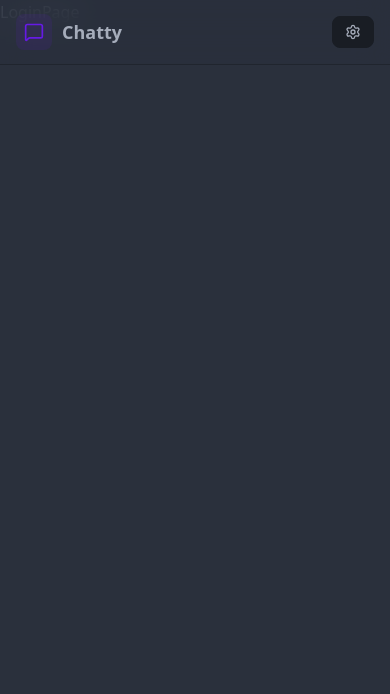
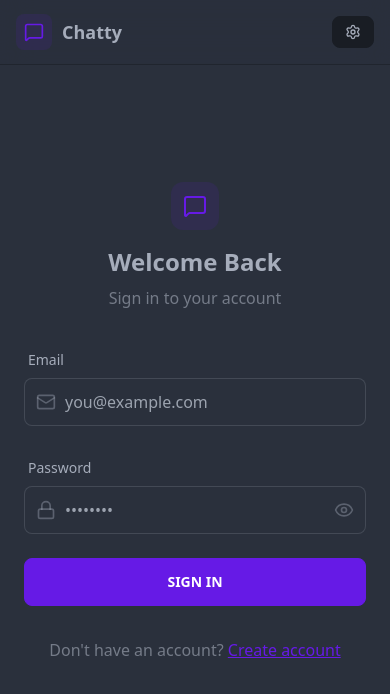
Before and after one commit to Pro-mwas1234/talk3.0, a React (Vite) app in the folder frontend/: page /login in a window 390 px wide. Shown: the top 694 px of the page. Built offline with nearby package versions, Linux system fonts and the light colour scheme; no server answers.

Commit message:
login page

```diff
--- a/frontend/src/pages/LoginPage.jsx
+++ b/frontend/src/pages/LoginPage.jsx
@@ -1,9 +1,126 @@
-import React from 'react'
+import { useState } from "react";
+import { useAuthStore } from "../store/useAuthStore";
+import AuthImagePattern from "../components/AuthImagePattern";
+import { Link, useNavigate } from "react-router-dom";
+import { Eye, EyeOff, Loader2, Lock, Mail, MessageSquare } from "lucide-react";
+import toast from "react-hot-toast";
 
 const LoginPage = () => {
+  const [showPassword, setShowPassword] = useState(false);
+  const [formData, setFormData] = useState({
+    email: "",
+    password: "",
+  });
+  const { login, isLoggingIn } = useAuthStore();
+  const navigate = useNavigate();
+
+  const handleSubmit = async (e) => {
+    e.preventDefault();
+    try {
+    await login(formData);
+    navigate("/", { replace: true });
+  } catch (error) {
+    toast.error(error.message);
+  }
+  };
+
   return (
-    <div>LoginPage</div>
-  )
-}
+    <div className="h-screen grid lg:grid-cols-2">
+      {/* Left Side - Form */}
+      <div className="flex flex-col justify-center items-center p-6 sm:p-12">
+        <div className="w-full max-w-md space-y-8">
+          {/* Logo */}
+          <div className="text-center mb-8">
+            <div className="flex flex-col items-center gap-2 group">
+              <div
+                className="w-12 h-12 rounded-xl bg-primary/10 flex items-center justify-center group-hover:bg-primary/20
+              transition-colors"
+              >
+                <MessageSquare className="w-6 h-6 text-primary" />
+              </div>
+              <h1 className="text-2xl font-bold mt-2">Welcome Back</h1>
+              <p className="text-base-content/60">Sign in to your account</p>
+            </div>
+          </div>
 
-export default LoginPage
+          {/* Form */}
+          <form onSubmit={handleSubmit} className="space-y-6">
+            <div className="form-control">
+              <label className="label">
+                <span className="label-text font-medium">Email</span>
+              </label>
+              <div className="relative">
+                <div className="absolute inset-y-0 left-0 pl-3 flex items-center pointer-events-none">
+                  <Mail className="h-5 w-5 text-base-content/40" />
+                </div>
+                <input
+                  type="email"
+                  className={`input input-bordered w-full pl-10`}
+                  placeholder="you@example.com"
+                  value={formData.email}
+                  onChange={(e) => setFormData({ ...formData, email: e.target.value })}
+                />
+              </div>
+            </div>
+
+            <div className="form-control">
+              <label className="label">
+                <span className="label-text font-medium">Password</span>
+              </label>
+              <div className="relative">
+                <div className="absolute inset-y-0 left-0 pl-3 flex items-center pointer-events-none">
+                  <Lock className="h-5 w-5 text-base-content/40" />
+                </div>
+                <input
+                  type={showPassword ? "text" : "password"}
+                  className={`input input-bordered w-full pl-10`}
+                  placeholder="••••••••"
+                  value={formData.password}
+                  onChange={(e) => setFormData({ ...formData, password: e.target.value })}
+                />
+                <button
+                  type="button"
+                  className="absolute inset-y-0 right-0 pr-3 flex items-center"
+                  onClick={() => setShowPassword(!showPassword)}
+                >
+                  {showPassword ? (
+                    <EyeOff className="h-5 w-5 text-base-content/40" />
+                  ) : (
+                    <Eye className="h-5 w-5 text-base-content/40" />
+                  )}
+                </button>
+              </div>
+            </div>
+
+            <button type="submit" className="btn btn-primary w-full" disabled={isLoggingIn}>
+              {isLoggingIn ? (
+                <>
+                  <Loader2 className="h-5 w-5 animate-spin" />
+                  Loading...
+                </>
+              ) : (
+                "Sign in"
+              )}
+            </button>
+          </form>
+
+          <div className="text-center">
+            <p className="text-base-content/60">
+              Don&apos;t have an account?{" "}
+              <Link to="/signup" className="link link-primary">
+                Create account
+              </Link>
+            </p>
+          </div>
+        </div>
+      </div>
+
+      {/* Right Side - Image/Pattern */}
+      <AuthImagePattern
+        title={"Welcome back!"}
+        subtitle={"Sign in to continue your conversations and catch up with your messages."}
+      />
+    </div>
+  );
+};
+export default LoginPage;
--- a/frontend/src/store/useAuthStore.js
+++ b/frontend/src/store/useAuthStore.js
@@ -1,52 +1,79 @@
-import { create } from 'zustand';
-import { axiosInstance } from '../lib/axios.js';
-import toast from 'react-hot-toast';
+import { create } from "zustand";
+import { axiosInstance } from "../lib/axios.js";
+import toast from "react-hot-toast";
 
-export const useAuthStore = create((set) => ({
+
+const BASE_URL = import.meta.env.MODE === "development" ? "http://localhost:5000" : "/";
+
+export const useAuthStore = create((set, get) => ({
   authUser: null,
   isSigningUp: false,
   isLoggingIn: false,
   isUpdatingProfile: false,
   isCheckingAuth: true,
 
+  checkAuth: async () => {
+    try {
+      const res = await axiosInstance.get("/auth/check");
 
-  checkAuth: async() => {
-    try {
-      const res = await axiosInstance.get('/auth/check')
-
-      set({ authUser: res.data})
+      set({ authUser: res.data });
     } catch (error) {
       console.log("Error in checkAuth:", error);
-      set({authUser:null})
+      set({ authUser: null });
     } finally {
-      set({isCheckingAuth:false})
+      set({ isCheckingAuth: false });
     }
   },
 
   signup: async (data) => {
-    set({isSigningUp:true})
+    set({ isSigningUp: true });
     try {
-      const res = await axiosInstance.post('/auth/signup', data)
-       set({authUser: res.data})
-      toast.success('Account created successfully')
+      const res = await axiosInstance.post("/auth/signup", data);
+      set({ authUser: res.data });
+      toast.success("Account created successfully");
+    } catch (error) {
+      toast.error(error.response.data.message);
+    } finally {
+      set({ isSigningUp: false });
+    }
+  },
+
+  login: async (data) => {
+    set({ isLoggingIn: true });
+    try {
+      const res = await axiosInstance.post("/auth/login", data);
+      set({ authUser: res.data });
+      toast.success("Logged in successfully");
 
     } catch (error) {
-      console.log("Error in signup:", error);
-      toast.error(error.response.data.message)
-    }finally{
-      set({isSigningUp:false})
+      toast.error(error.response.data.message);
+    } finally {
+      set({ isLoggingIn: false });
     }
   },
 
   logout: async () => {
-    try{
+    try {
+      await axiosInstance.post("/auth/logout");
+      set({ authUser: null });
+      toast.success("Logged out successfully");
+    } catch (error) {
+      toast.error(error.response.data.message);
+    }
+  },
 
-      await axiosInstance.post("/auth/logout");
-      set({authUser: null});
-      toast.success("Log out successfully")
-    }catch(error){
-      console.log("Error in logout:", error);
-      toast.error(error.response.data.message)
+  updateProfile: async (data) => {
+    set({ isUpdatingProfile: true });
+    try {
+      const res = await axiosInstance.put("/auth/update-profile", data);
+      set({ authUser: res.data });
+      toast.success("Profile updated successfully");
+    } catch (error) {
+      console.log("error in update profile:", error);
+      toast.error(error.response.data.message);
+    } finally {
+      set({ isUpdatingProfile: false });
     }
-  }
+  },
+
 }));
```
